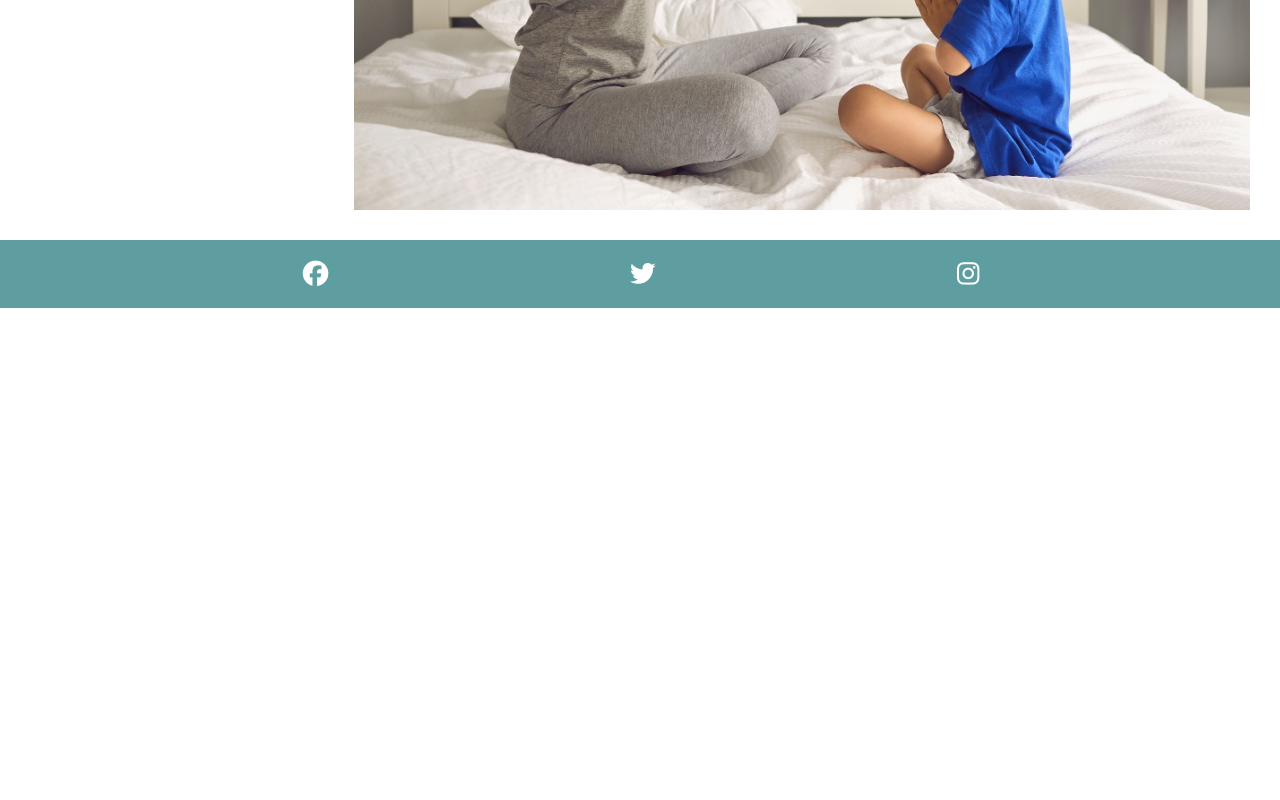
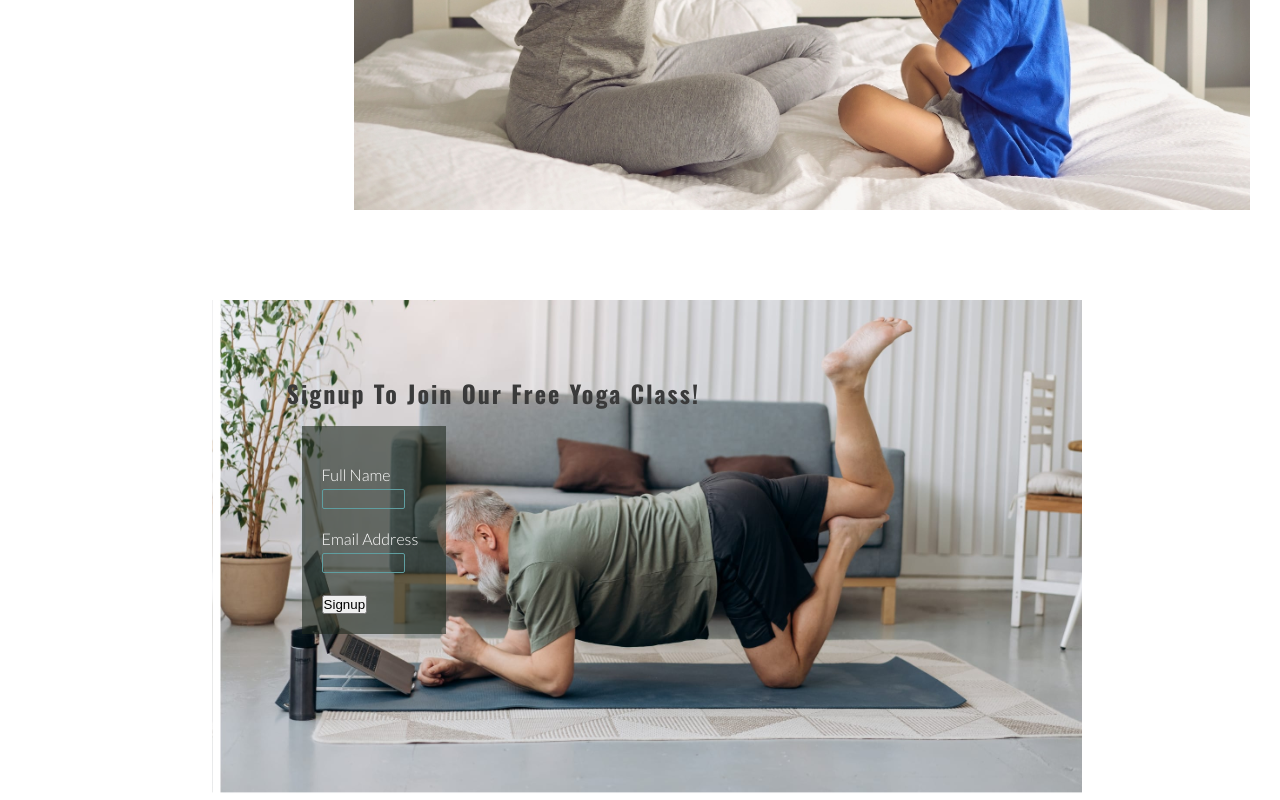
Before and after one commit to Madu-J/yogawithme, a plain HTML site: page index.html in a window 1280 px wide. Shown: the part 8120-8920 px from the top of the page. Before the commit the page ends 8428 px from the top, so only its background shows below. Drawn offline with nearby package versions, Linux system fonts and the light colour scheme.

Commit message:
Replace signup section

```diff
--- a/index.html
+++ b/index.html
@@ -105,6 +105,7 @@
     </div>
 </div>
 
+<!-- Gallery section -->
 <div class="flex-container gallery" id="gallery">
     <img src="assets/images/benefitofpratciingyogadaily.jpg" alt="Practicing yoga daily.">
     <img src="assets/images/woman1-yoga.png" alt="Woman spreading her two arms side ways.">
@@ -117,20 +118,26 @@
     <img src="assets/images/meditation-woman.png" alt="A woman and her child practicing yoga.">
 </div>
 
+<!-- Sign up section -->
+<section id="signup">
+    <h2>Signup to join our free yoga class!</h2>
+    <form id="signup-form" method="POST" action="https://formdump.codeinstitute.net">
+        <br>
+        <label for="full_name">Full Name</label>
+        <input type="text" name="full_name" id="full_name" class="text-input" required>
+        <br>
+        <label for="email_address">Email Address</label>
+        <input type="email" name="email_address" id="email_address" class="text-input" required>
+        <br>
+        <div>
+            <button type="submit" id="submit">Signup</button>
+        </div>
+    </form>
+</section>
+
 
     <!--Footer-->
-    <footer>
-        <ul id="social-networks">
-            <li><a href="https://www.facebook.com" target="_blank" rel="noopener"
-                    aria-label="Visit our Facebook page (open in a new tab)"><i class="fa-brands fa-facebook"></i></a></li>
 
-            <li><a href="https://www.twitter.com" target="_blank" rel="noopener"
-                    aria-label="Visit our Twitter page (open in a new tab)"><i class="fa-brands fa-twitter"></i></a></li>
-
-            <li><a href="https://www.instgram.com" target="_blank" rel="noopener"
-                    aria-label="Visit our Instagram page (open in a new tab)"><i class="fa-brands fa-instagram"></i></a></li>
-        </ul>
-    </footer>
     <!--Font Awesome kit-->
     <script src="https://kit.fontawesome.com/3aeb40b6d2.js" crossorigin="anonymous"></script>
 </body>
```
